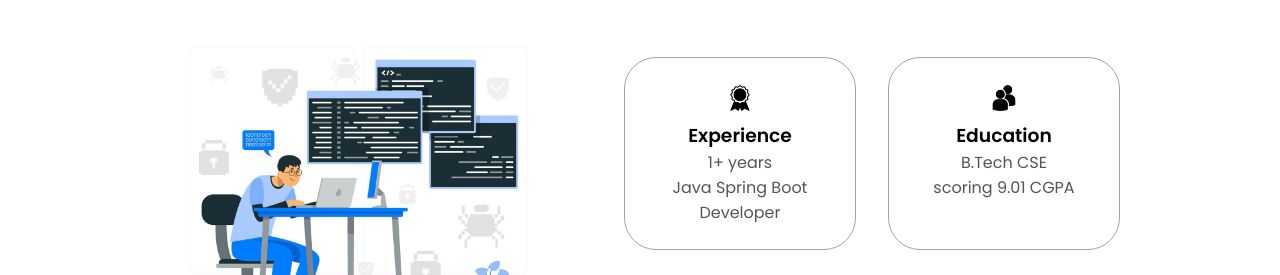
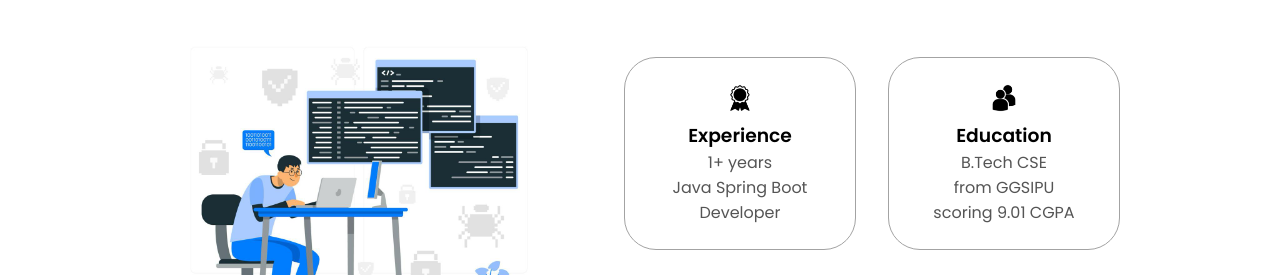
Before and after one commit to kshitijrai11/Portfolio, a plain HTML site: page index.html in a window 1280 px wide. Shown: the part 1116-1391 px from the top of the page. Drawn offline with Linux system fonts and the light colour scheme.

Commit message:
Update index.html

```diff
--- a/index.html
+++ b/index.html
@@ -84,7 +84,7 @@
                 class="icon"
               />
               <h3>Education</h3>
-              <p>B.Tech CSE<br/>scoring 9.01 CGPA</p>
+              <p>B.Tech CSE<br/>from GGSIPU<br/>scoring 9.01 CGPA</p>
             </div>
           </div>
           <div class="text-container">
```
